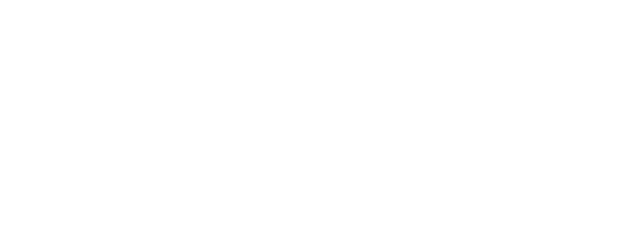
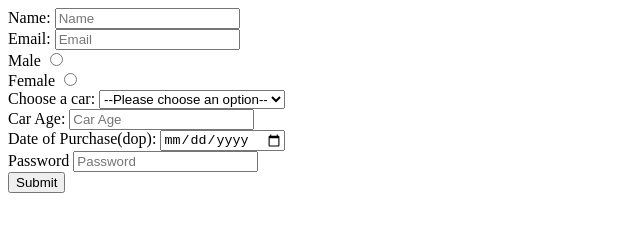
Before and after one commit to acciojob/car-insurance-form-HemanthRaghu96, a website: page main.html in a window 1280 px wide. Shown: the whole page, without its empty margins (0-640 px from the left). Drawn offline with Linux system fonts and the light colour scheme.

Commit message:
created a submission

```diff
--- a/main.html
+++ b/main.html
@@ -1,16 +1,69 @@
 <!DOCTYPE html>
 
 <html>
+  <head>
+    <link rel="stylesheet" href="styles.css" />
+  </head>
 
-<head>
-	<link rel="stylesheet" href="styles.css">
-</head>
+  <body>
+    <!-- the entire body must be written by student -->
+    <form action="" method="post">
+      <label for="name">Name:</label>
+      <input type="text" name="name" id="name" placeholder="Name" required />
+      <br />
+      <label for="email">Email:</label>
+      <input
+        type="email"
+        name="email"
+        id="email"
+        placeholder="Email"
+        required
+      />
+      <br />
+      <label for="gender_m">Male</label>
+      <input type="radio" name="gender" id="gender_m" value="male" /> <br />
+      <label for="gender_f">Female</label>
+      <input type="radio" name="gender" id="gender_f" value="female" /> <br />
 
-<body>
-	<!-- the entire body must be written by student -->
-    <script type="text/javascript" src="./script.js">
-</script>
+      <label for="cars">Choose a car:</label>
+      <select name="cars" id="cars">
+        <option value="">--Please choose an option--</option>
+        <option value="bmw">BMW</option>
+        <option value="audi">Audi</option>
+        <option value="mercedes">Mercedes</option>
+      </select>
+      <br />
+      <label for="age">Car Age:</label>
+      <input
+        type="number"
+        name="age"
+        id="carage"
+        placeholder="Car Age"
+        required
+      />
+      <br />
+      <label for="dop">Date of Purchase(dop):</label>
+      <input
+        type="date"
+        name="dop"
+        id="dop"
+        placeholder="Date of Purchase"
+        required
+      />
+      <br />
 
-</body>
+      <label for="password">Password</label>
+      <input
+        type="password"
+        name="password"
+        id="password"
+        placeholder="Password"
+        required
+      />
+      <br />
 
+      <button type="submit">Submit</button>
+    </form>
+    <script type="text/javascript" src="./script.js"></script>
+  </body>
 </html>
```
